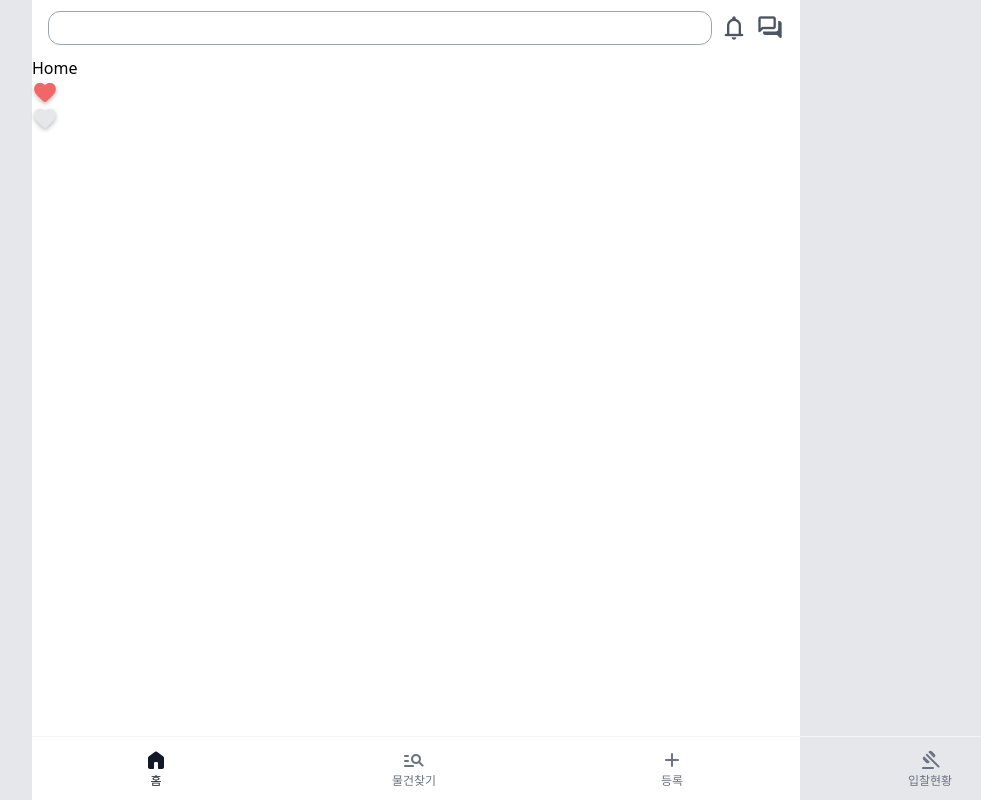
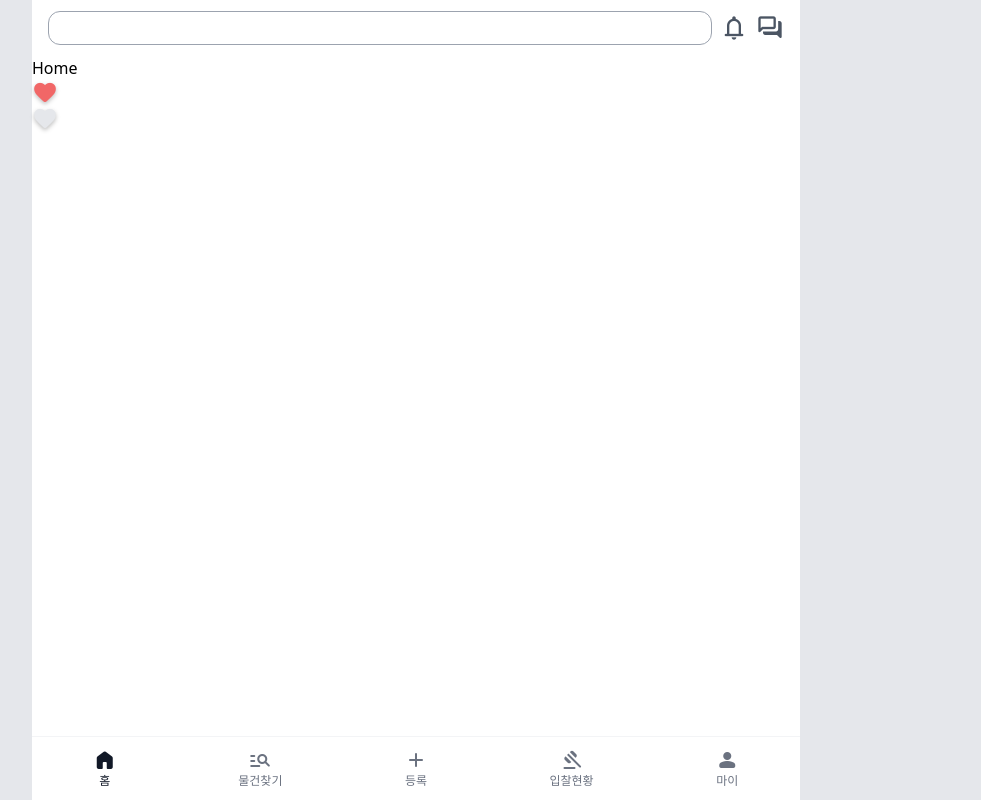
Before and after one commit to wndgur2/ddang, a React (Vite) app: page /explore in a window 1280 px wide. Shown: the whole page, without its empty margins (224-1205 px from the left). Built offline with nearby package versions, Linux system fonts and the light colour scheme.

Commit message:
fix: PC width 설정

```diff
--- a/src/components/navbar/Navbar.module.css
+++ b/src/components/navbar/Navbar.module.css
@@ -1,5 +1,6 @@
 .navbar {
   width: 100%;
+  max-width: var(--max-width);
   position: fixed;
   bottom: 0;
   left: inherit;
```
